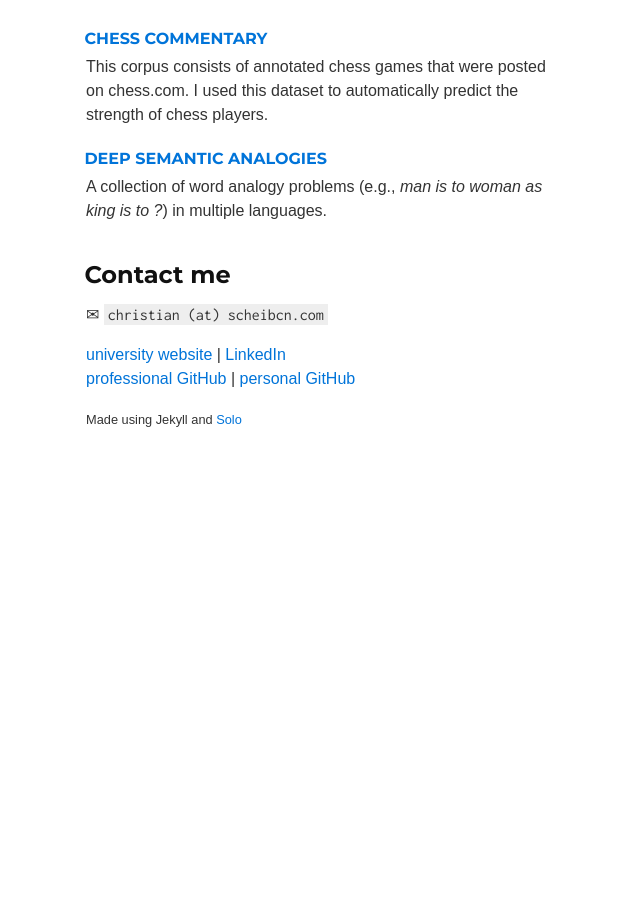
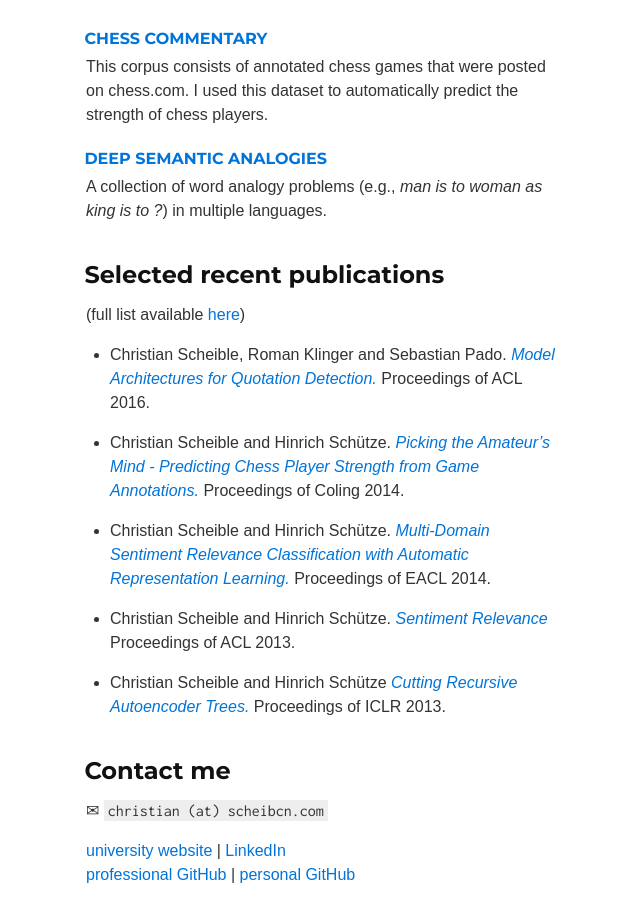
Before and after one commit to christianscheible/christianscheible.github.io, a Jekyll site: the page built from index.md, in a window 1280 px wide and 900 px high, scrolled down 1017 px. Shown: the whole window, without its empty margins (314-954 px from the left). Built offline with Jekyll 4.4.1, drawn with Linux system fonts in a browser that asks for light colours; before the commit the page ends 1528 px from its top, so only the background shows below that.

Commit message:
publications

```diff
--- a/index.md
+++ b/index.md
@@ -57,6 +57,32 @@ A collection of word analogy problems (e.g., *man is to woman as king is
 to ?*) in multiple languages.
 
 
+## Selected recent publications
+
+(full list available [here](http://www.ims.uni-stuttgart.de/~scheibcn/))
+
+* Christian Scheible, Roman Klinger and Sebastian Pado. [*Model
+Architectures for Quotation
+Detection.*](https://aclweb.org/anthology/P/P16/P16-1164.pdf)
+Proceedings of ACL 2016.
+
+* Christian Scheible and Hinrich Schütze. [*Picking the Amateur's Mind -
+Predicting Chess Player Strength from Game
+Annotations.*](http://aclweb.org/anthology/C/C14/C14-1031.pdf)
+Proceedings of Coling 2014.
+
+* Christian Scheible and Hinrich Schütze. [*Multi-Domain Sentiment
+Relevance Classification with Automatic Representation
+Learning.*](https://www.aclweb.org/anthology/E/E14/E14-4039.pdf)
+Proceedings of EACL 2014.
+
+* Christian Scheible and Hinrich Schütze. [*Sentiment
+Relevance*](http://aclweb.org/anthology/P/P13/P13-1094.pdf) Proceedings
+of ACL 2013.
+
+* Christian Scheible and Hinrich Schütze [*Cutting Recursive Autoencoder
+Trees.*](http://arxiv.org/abs/1301.2811) Proceedings of ICLR 2013.
+
 ## Contact me
 
 ✉ `christian (at) scheibcn.com`
```
Also changed, not shown: 3 other files.
